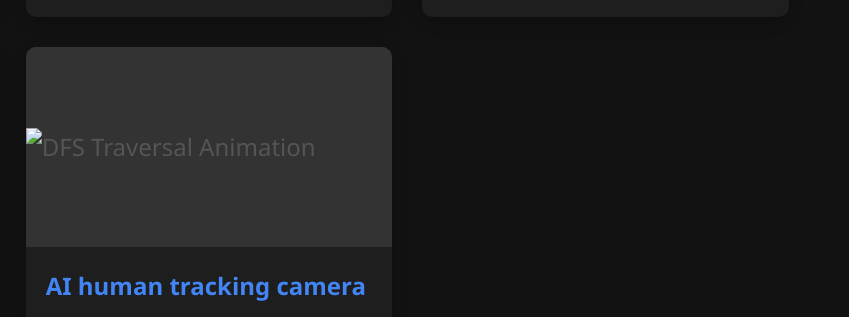
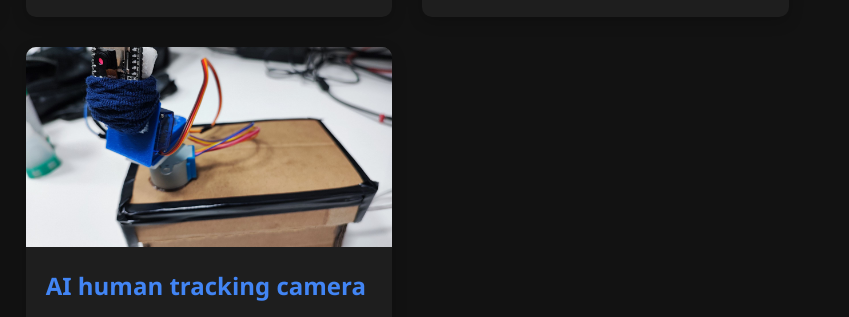
Before and after one commit to Skyshmallow/portfolio, a plain HTML site: page index.html in a window 1280 px wide. Shown: the part 1330-1647 px from the top of the page, 431-1280 px from the left. Drawn offline with Linux system fonts and the light colour scheme.

Commit message:
fixed images not appearing by deleting canva and adding normal images

```diff
--- a/index.html
+++ b/index.html
@@ -783,7 +783,7 @@
             <div class="project-media">
                 <div class="media-placeholder">
                     <!-- <i class="fas fa-code"></i> -->
-                    <img src="media/esp32.png" alt="DFS Traversal Animation" style="width: 100%; height: auto; object-fit: cover;">
+                    <img src="media/esp32.jpg" alt="DFS Traversal Animation" style="width: 100%; height: auto; object-fit: cover;">
 
                 </div>
             </div>
```
